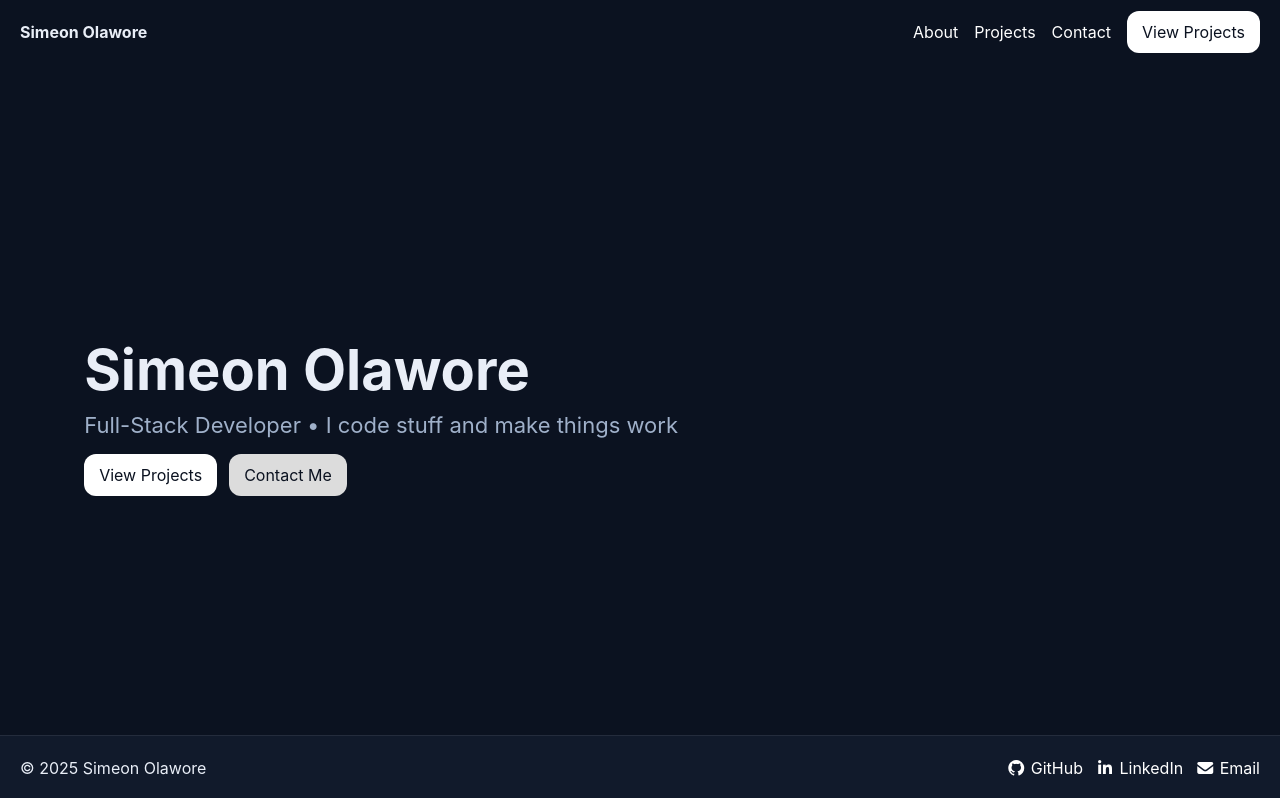
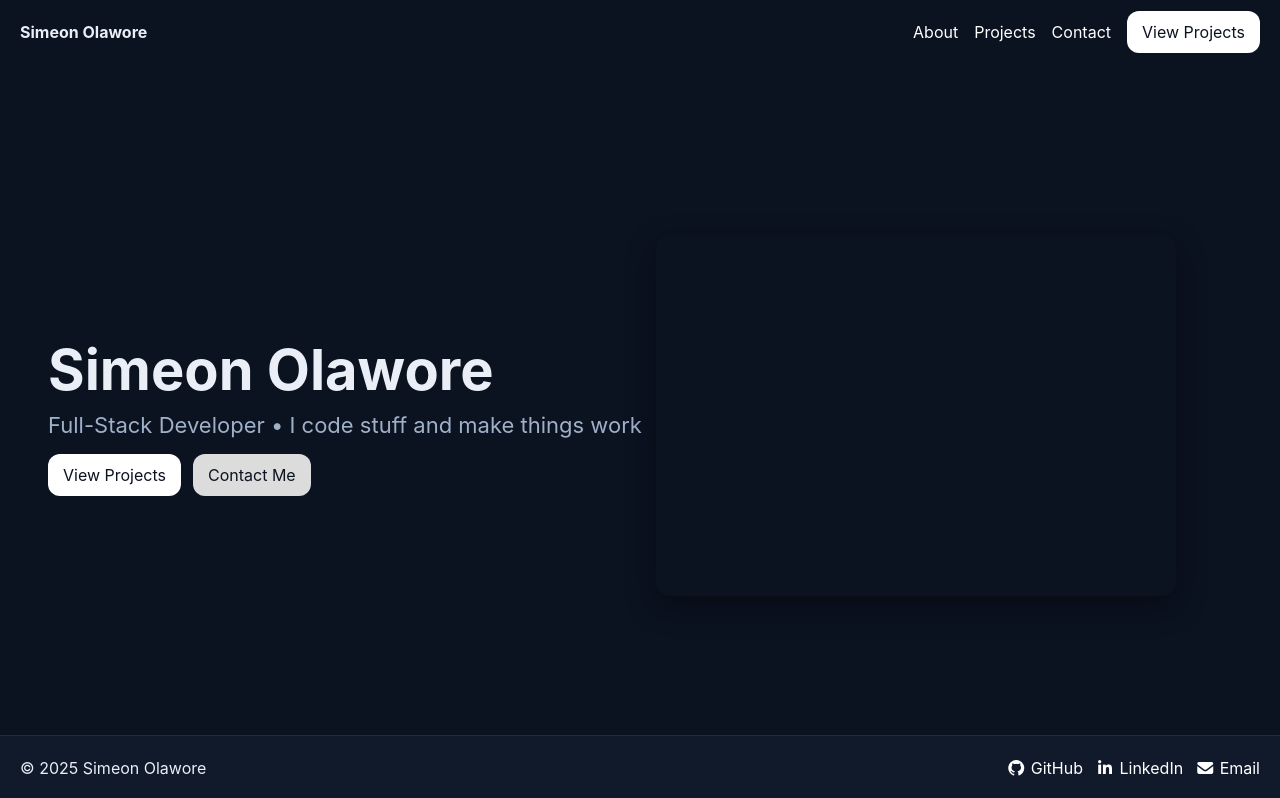
Before and after one commit to Simeoncoded/My-Portfolio, an Angular app: page / in a window 1280 px wide. Shown: the top 798 px of the page. Built offline with nearby package versions, Linux system fonts and the light colour scheme.

Commit message:
update on hero component

```diff
--- a/src/app/app.ts
+++ b/src/app/app.ts
@@ -1,4 +1,4 @@
-import { Component, signal, CUSTOM_ELEMENTS_SCHEMA } from '@angular/core';
+import { Component, signal } from '@angular/core';
 import { HeroComponent } from './features/hero/hero.component';
 import { AboutComponent } from './features/about/about.component';
 //import { RouterOutlet } from '@angular/router';
@@ -10,7 +10,6 @@ import { AboutComponent } from './features/about/about.component';
   imports: [HeroComponent, AboutComponent],
   templateUrl: './app.html',
   styleUrl: './app.css',
-  schemas: [CUSTOM_ELEMENTS_SCHEMA],
 })
 
 export class App {
--- a/src/app/features/hero/hero.component.css
+++ b/src/app/features/hero/hero.component.css
@@ -28,19 +28,26 @@
 
 /* cube wrapper */
 .cube-box{
-  aspect-ratio: 16 / 10;
-  width: min(520px, 100%);
-  overflow: hidden;
-  border: 0;
-  box-shadow: 0 10px 30px rgba(0, 0, 0, .35);
-}
-
-twisty-player { width: 100%; height: 100%; display: block; }
-
+    position: relative;
+    width: min(520px, 100%);
+    aspect-ratio: 16 / 10;
+    min-height: 260px;
+    border: 0;
+    overflow: hidden;
+    box-shadow: 0 10px 30px rgba(0,0,0,.35);
+    border-radius: var(--r);
+  }
+  twisty-player{
+    width: 100%;
+    height: 100%;
+    background: transparent !important;
+  }
 @media (max-width: 1024px){
   .hero-grid { grid-template-columns: 1fr 0.9fr; }
 }
-
+@media (min-width: 901px){
+    .cube-box{ height: clamp(320px, 45vh, 520px); }
+  }
 @media (max-width: 768px){
   .hero-grid { grid-template-columns: 1fr; }
   .hero-right { justify-self: center; width: 100%; }
@@ -56,6 +63,7 @@ twisty-player { width: 100%; height: 100%; display: block; }
     text-align: center;
     white-space: nowrap;
   }
+
 }
 
 @media (max-width: 360px){
```
